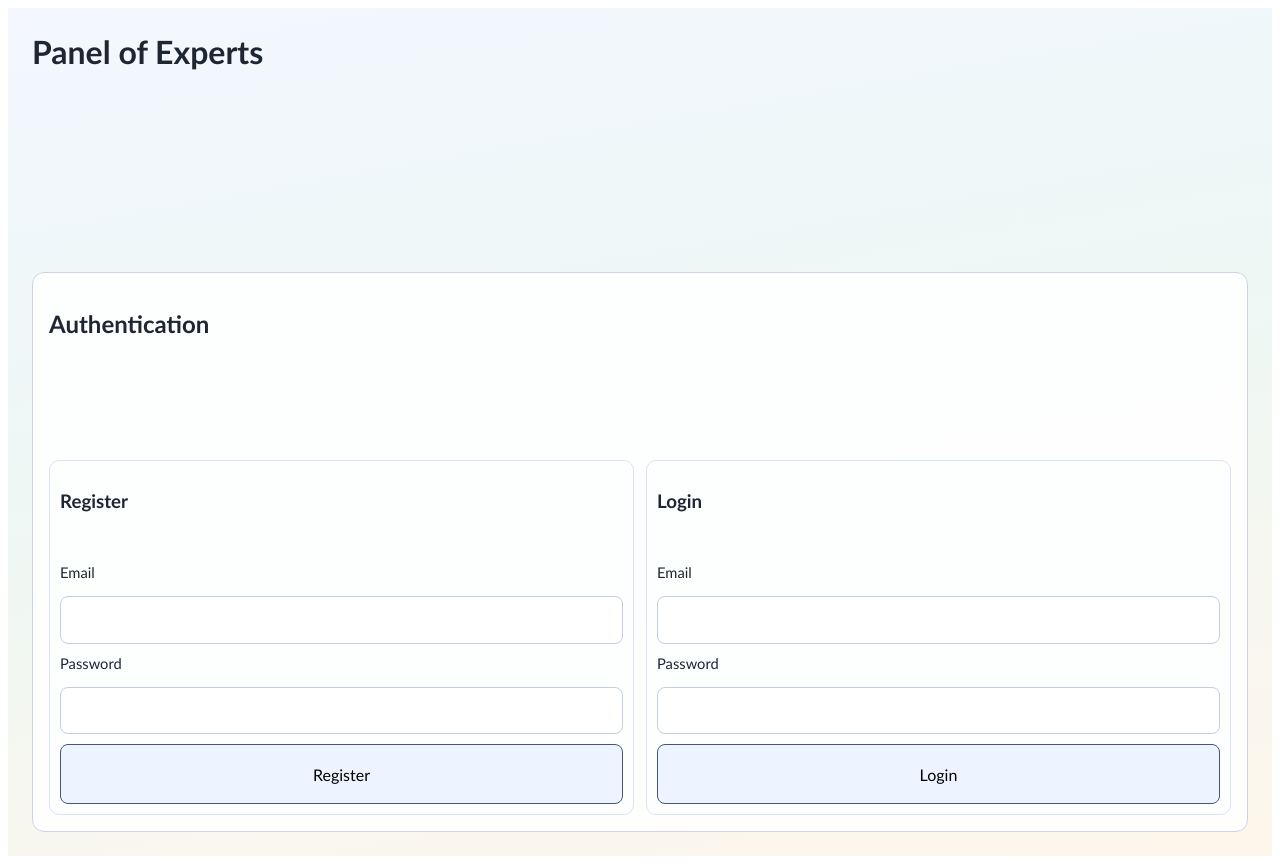
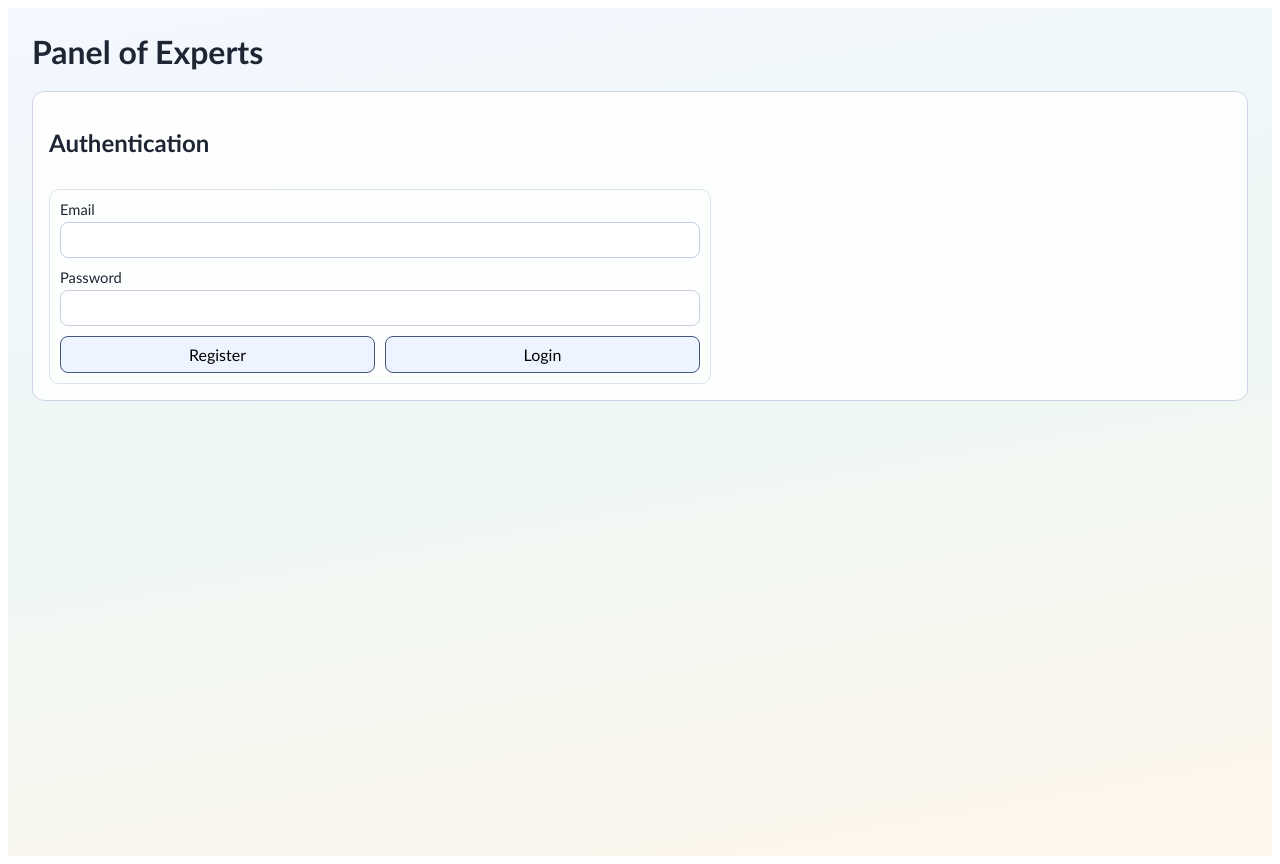
Before and after one commit to Lucas-Buckley/PanelOfExperts, a Next.js app: page / in a window 1280 px wide. Built offline with nearby package versions, Linux system fonts and the light colour scheme.

Commit message:
Login Page Visual Updates

```diff
--- a/src/app/page.tsx
+++ b/src/app/page.tsx
@@ -308,13 +308,12 @@ export default function HomePage() {
     });
   }, [handleApiError]);
 
-  async function handleAuth(mode: "register" | "login", event: FormEvent<HTMLFormElement>) {
+  async function submitAuth(mode: "register" | "login"): Promise<void> {
     /**
      * Purpose: Submits register/login requests and persists auth session for subsequent API calls.
-     * Inputs: Auth mode and submitted form event.
+     * Inputs: Auth mode selected by the user.
      * Outputs: No return value; updates auth and panel states on success.
      */
-    event.preventDefault();
     setStatusMessage("");
     setErrorMessage("");
     setIsBusy(true);
@@ -339,6 +338,16 @@ export default function HomePage() {
     } finally {
       setIsBusy(false);
     }
+  }
+
+  function handleAuthFormSubmit(event: FormEvent<HTMLFormElement>): void {
+    /**
+     * Purpose: Handles Enter-key auth submit by using login as the default action.
+     * Inputs: Submitted auth form event.
+     * Outputs: No return value; triggers login flow.
+     */
+    event.preventDefault();
+    void submitAuth("login");
   }
 
   function handleLogout(): void {
@@ -604,37 +613,7 @@ export default function HomePage() {
       <section className="card">
         <h2>Authentication</h2>
         {!auth ? (
-          <div className="auth-grid">
-            <form onSubmit={(event) => void handleAuth("register", event)}>
-              <h3>Register</h3>
-              <label>
-                Email
-                <input
-                  value={email}
-                  onChange={(event) => setEmail(event.target.value)}
-                  type="email"
-                  autoComplete="email"
-                  required
-                />
-              </label>
-              <label>
-                Password
-                <input
-                  value={password}
-                  onChange={(event) => setPassword(event.target.value)}
-                  type="password"
-                  autoComplete="new-password"
-                  minLength={8}
-                  required
-                />
-              </label>
-              <button type="submit" disabled={isBusy}>
-                Register
-              </button>
-            </form>
-
-            <form onSubmit={(event) => void handleAuth("login", event)}>
-              <h3>Login</h3>
+          <form className="auth-form" onSubmit={handleAuthFormSubmit}>
             <label>
               Email
               <input
@@ -652,14 +631,19 @@ export default function HomePage() {
                 onChange={(event) => setPassword(event.target.value)}
                 type="password"
                 autoComplete="current-password"
+                minLength={8}
                 required
               />
             </label>
+            <div className="auth-actions">
+              <button type="button" onClick={() => void submitAuth("register")} disabled={isBusy}>
+                Register
+              </button>
               <button type="submit" disabled={isBusy}>
                 Login
               </button>
+            </div>
           </form>
-          </div>
         ) : (
           <div>
             <p>
@@ -908,6 +892,7 @@ export default function HomePage() {
           color: #1f2633;
           font-family: "Trebuchet MS", "Segoe UI", sans-serif;
           display: grid;
+          align-content: start;
           gap: 16px;
         }
 
@@ -929,7 +914,16 @@ export default function HomePage() {
           gap: 12px;
         }
 
-        .auth-grid,
+        .auth-form {
+          max-width: 640px;
+        }
+
+        .auth-actions {
+          display: grid;
+          gap: 10px;
+          grid-template-columns: repeat(auto-fit, minmax(180px, 1fr));
+        }
+
         .two-col {
           display: grid;
           gap: 12px;
```
Lines whose indentation alone changed are shown as unchanged.
